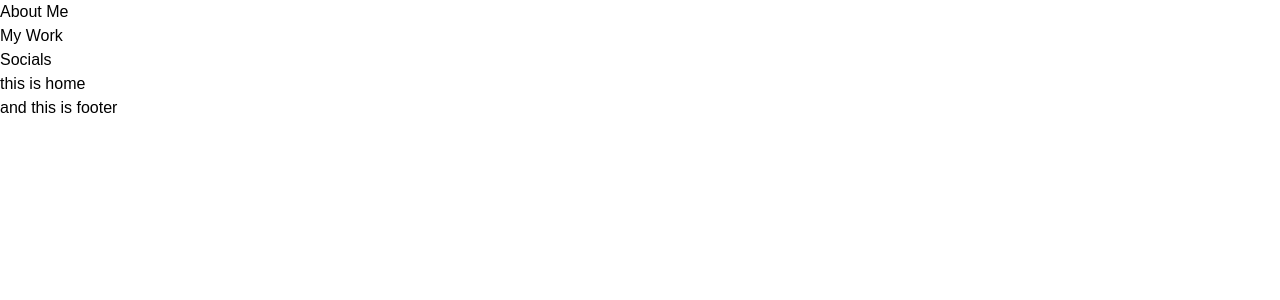
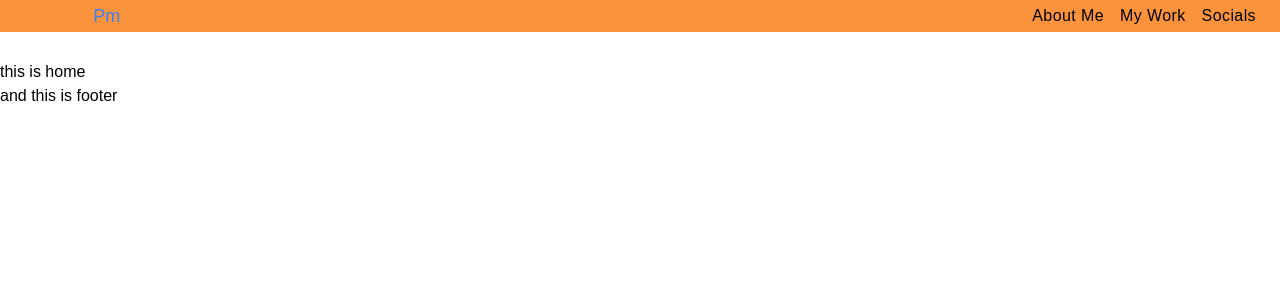
Before and after one commit to parham-mosadeq/portfolio, a React (Create React App) app: page / in a window 1280 px wide. Shown: the top 300 px of the page. Built offline with nearby package versions, Linux system fonts and the light colour scheme.

Commit message:
navbar 50%

```diff
--- a/package.json
+++ b/package.json
@@ -40,5 +40,10 @@
       "last 1 firefox version",
       "last 1 safari version"
     ]
+  },
+  "devDependencies": {
+    "autoprefixer": "^10.4.13",
+    "postcss": "^8.4.21",
+    "tailwindcss": "^3.2.4"
   }
 }
--- /dev/null
+++ b/postcss.config.js
@@ -0,0 +1,6 @@
+module.exports = {
+  plugins: {
+    tailwindcss: {},
+    autoprefixer: {},
+  },
+}
--- a/src/components/layout/Header.jsx
+++ b/src/components/layout/Header.jsx
@@ -1,24 +1,62 @@
 import React from 'react';
 // *router
 import { Link } from 'react-router-dom';
-
+// *jotai
+import { atom, useAtom } from 'jotai';
+const openMenu = atom(false);
 const Header = () => {
+  const [openM, setOpenM] = useAtom(openMenu);
+  const handleToggleMenu = () => {
+    setOpenM(!openM);
+  };
   return (
-    <header>
-      <nav className=''>
-        <ul>
-          <li className=''>
-            <Link to='/aboutMe'>About Me</Link>
+    <>
+      <div
+        onClick={() => handleToggleMenu()}
+        className={`md:hidden  flex font-bold h-9 flex-col m-0 p-0 hover:cursor-pointer mb-9 bg-orange-400 first-letter:
+        ${!openM ? 'absolute' : 'relative '}
+        `}
+      >
+        <div className='border-b-1 w-5 h-1 m-0 p-0 text-black z-10'>--</div>
+        <div className='border-b-1 w-5 h-1 m-0 p-0 text-black z-10'>--</div>
+        <div className='border-b-1 w-5 h-1 m-0 p-0 text-black z-10'>--</div>
+      </div>
+      <header
+        className={`md:flex items-center md:justify-between w-6/12 h-screen md:w-full md:max-h-8  bg-orange-400 mb-7
+          ${openM ? 'hidden' : 'visible'}
+    `}
+      >
+        <div
+          className={`text-blue-500  text-lg border-b-2 w-full md:border-b-0  p-2 md:w-2/12 `}
+        >
+          {/* add an icon here for your name */}
+          <h1 className='  text-center  '>
+            <Link className='hover:cursor-pointer' to='/'>
+              Pm
+            </Link>
+          </h1>
+        </div>
+        <nav className={`max-w-xl max-h-fit mt-5 md:mt-0 `}>
+          <ul className='flex flex-col md:flex-row items-center  p-2 ml-2 mr-2 '>
+            <li className='mr-2 ml-2 mb-9 mt-7 md:mt-0 md:mb-0  hover:cursor-pointer  hover:text-white  '>
+              <Link className='font-medium tracking-wide' to='/aboutMe'>
+                About Me
+              </Link>
             </li>
-          <li>
-            <Link to='/'>My Work</Link>
+            <li className='mr-2 ml-2 mb-9 mt-7 md:mt-0 md:mb-0  hover:cursor-pointer  hover:text-white'>
+              <Link className='font-medium tracking-wide' to='/'>
+                My Work
+              </Link>
             </li>
-          <li>
-            <Link to='/'>Socials</Link>
+            <li className='mr-2 ml-2 mb-9 mt-7 md:mt-0 md:mb-0  hover:cursor-pointe hover:text-white'>
+              <Link className='font-medium tracking-wide' to='/'>
+                Socials
+              </Link>
             </li>
           </ul>
         </nav>
       </header>
+    </>
   );
 };
 
--- a/src/index.css
+++ b/src/index.css
@@ -4,4 +4,7 @@
 
 body {
   font-family: Arial, Helvetica, sans-serif;
+  /* * dark mode color */
+  /* ! background-color: #3f4040; */
+  background-color: #fff;
 }
--- a/tailwind.config.js
+++ b/tailwind.config.js
@@ -1,6 +1,6 @@
 /** @type {import('tailwindcss').Config} */
 module.exports = {
-  content: ['./src/**/*.{html,js}'],
+  content: ['./src/**/*.{js,jsx,ts,tsx}'],
   darkMode: 'class',
   theme: {
     extend: {},
```
Also changed, not shown: src/App.js (+4 -4 lines), 1 other file (tests, documents, lock files or other folders). Lines whose indentation alone changed are shown as unchanged.
